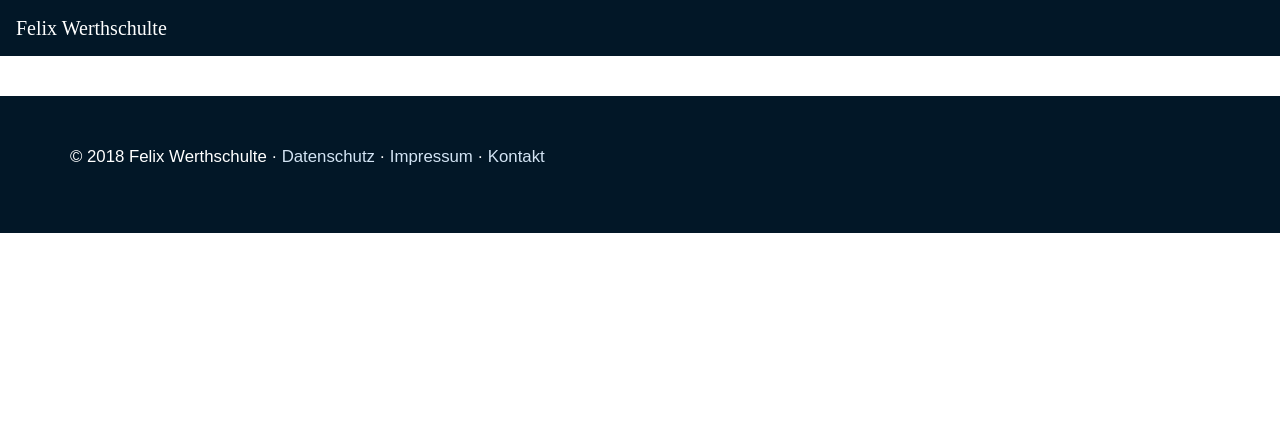
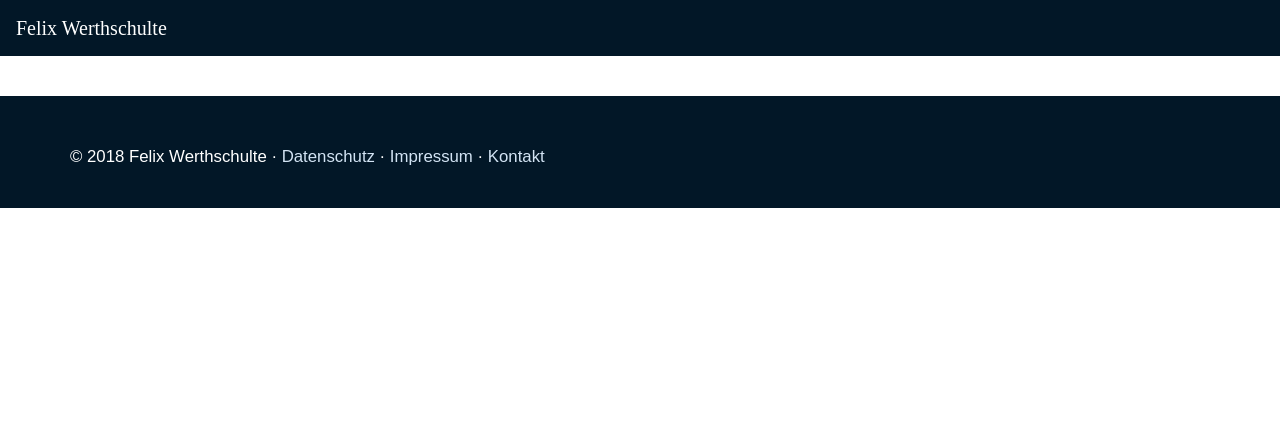
Before and after one commit to merenor/werthschulte_info, a Django app: page / in a window 1280 px wide. Shown: the top 433 px of the page. Run offline with Django 3.2, Linux system fonts and the light colour scheme; data that the repository does not hold is empty; parts of the project's set-up code (start-up, migrations or seed data) failed here and were passed over; some libraries are stand-ins or nearby versions; some web fonts are replaced.

Commit message:
Sixth Commit

```diff
--- a/static/site/style.css
+++ b/static/site/style.css
@@ -1,12 +1,19 @@
 /* GLOBAL STYLES
 -------------------------------------------------- */
 /* Padding below the footer and lighter body text */
+a:link, a:active, a:visited {
+  color: #325472; }
+
+a:hover {
+  color: #021727; }
+
 body {
   padding-top: 3rem;
   padding-bottom: 0rem;
   color: #222;
   font-family: "Imprima", sans-serif;
-  font-size: 100%; }
+  font-size: 100%;
+  height: 100%; }
 
 h1, h2, h3, h4, h5, h6 {
   font-family: "Copse", serif;
@@ -68,12 +75,19 @@ p {
 .marketing h1 {
   padding: 0 0 1em 0; }
 
+.mycontainer {
+  min-height: 100%;
+  position: relative; }
+
 .footer {
+  position: absolute;
   padding: 3em 0;
   margin-top: 3em;
   color: #222;
   background: #021727;
-  color: #fff; }
+  color: #fff;
+  height: 7em;
+  width: 100%; }
 
 .footer a {
   color: #d3e4f4 !important; }
--- a/static/site/style.scss
+++ b/static/site/style.scss
@@ -21,12 +21,22 @@ $text_grey: #222;
 $font_ground: "Imprima", sans-serif;
 $font_headline: "Copse", serif;
 
+a:link, a:active, a:visited {
+  color: $blue1;
+}
+
+a:hover {
+  color: $blue3;
+}
+
+
 body {
   padding-top: 3rem;
   padding-bottom: 0rem;
   color: $text_grey;
   font-family: $font_ground;
   font-size: 100%;
+  height: 100%;
 }
 
 h1, h2, h3, h4, h5, h6 {
@@ -102,12 +112,20 @@ p {
   padding: 0 0 1em 0;
 }
 
+.mycontainer {
+  min-height:100%;
+  position:relative;
+}
+
 .footer {
+  position: absolute;
   padding: 3em 0;
   margin-top: 3em;
   color: $text_grey;
   background: $blue3;
   color: $white1;
+  height: 7em;
+  width: 100%;
 }
 
 .footer a {
--- a/templates/base.html
+++ b/templates/base.html
@@ -19,7 +19,7 @@
     <link href="{% static 'site/style.css' %}" rel="stylesheet">
   </head>
   <body>
-
+  <div class="mycontainer">
     <header>
       <nav class="navbar navbar-expand-md navbar-dark fixed-top dark_menu">
         <a class="navbar-brand mybrand" href="/">Felix Werthschulte</a>
@@ -57,6 +57,7 @@
         </div>
       </div>
     </footer>
+</div> <!-- mycontainer -->
 
     <!-- Bootstrap core JavaScript
     ================================================== -->
```
